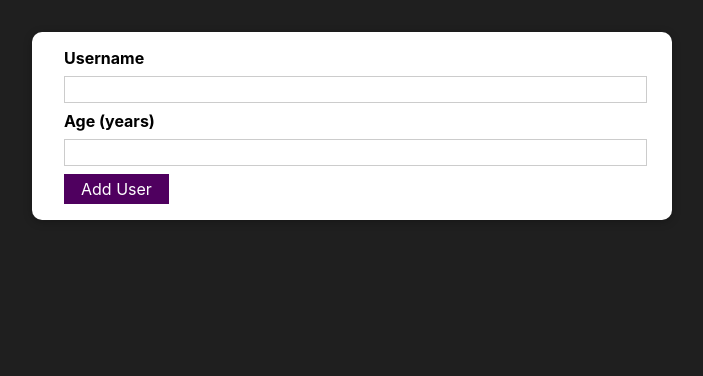
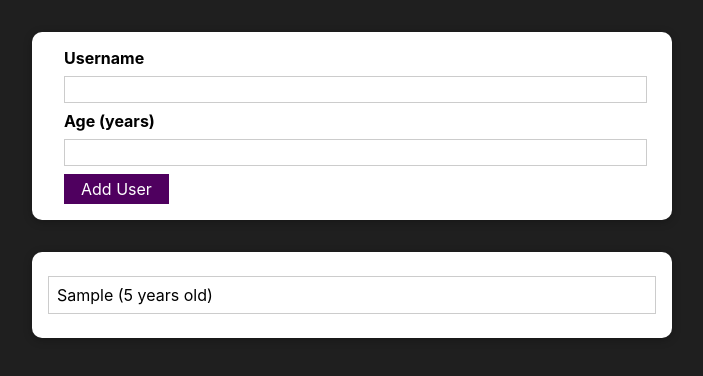
Before and after one commit to AthulPM97/User-lister, a React (Create React App) app: page / in a window 1280 px wide. Both pictures are taken after typing "Sample", "5" into the empty fields and a click on the button "Add User". Shown: the top 376 px of the page, without its empty margins (288-991 px from the left). Built offline with nearby package versions, Linux system fonts and the light colour scheme.

Commit message:
Userlist is now saved and loaded from array

```diff
--- a/src/App.js
+++ b/src/App.js
@@ -1,19 +1,20 @@
 import InputForm from "./components/Users/InputForm";
 import UserList from "./components/UserList";
+import { useState } from "react";
 
+function App() {
+  const [userList, setUserList] = useState([]);
 
-function App(props) {
   const saveUserDataHandler = (savedUserData) => {
-    const userData = {
-      ...savedUserData
-    };
-    console.log(userData);
+    setUserList((prevUserLIst) => {
+      return [...prevUserLIst, savedUserData];
+    });
   };
-
+console.log(userList)
   return (
     <div>
-      <InputForm onSaveUserData={saveUserDataHandler}/>
-      <UserList users={[]}/>
+      <InputForm onSaveUserData={saveUserDataHandler} />
+      <UserList users={userList} />
     </div>
   );
 }
--- a/src/components/UI/Card.js
+++ b/src/components/UI/Card.js
@@ -2,7 +2,7 @@ import classes from"./Card.module.css"
 
 const Card = (props) => {
     return(
-        <div className={classes.card}>
+        <div className={`${classes.card} ${props.className}`}>
             {props.children}
         </div>
     )
--- a/src/components/UserList.js
+++ b/src/components/UserList.js
@@ -7,7 +7,7 @@ const UserList = (props) => {
       <ul>
         {props.users.map((user) => {
           return (
-            <li>
+            <li key={user.id}>
               {user.name} ({user.age} years old)
             </li>
           );
--- a/src/components/Users/InputForm.js
+++ b/src/components/Users/InputForm.js
@@ -36,6 +36,7 @@ const InputForm = (props) => {
       return;
     }
     const inputData = {
+      id: Math.random().toString(),
       name: userInput.enteredUserName,
       age: userInput.enteredAge,
     };
```
